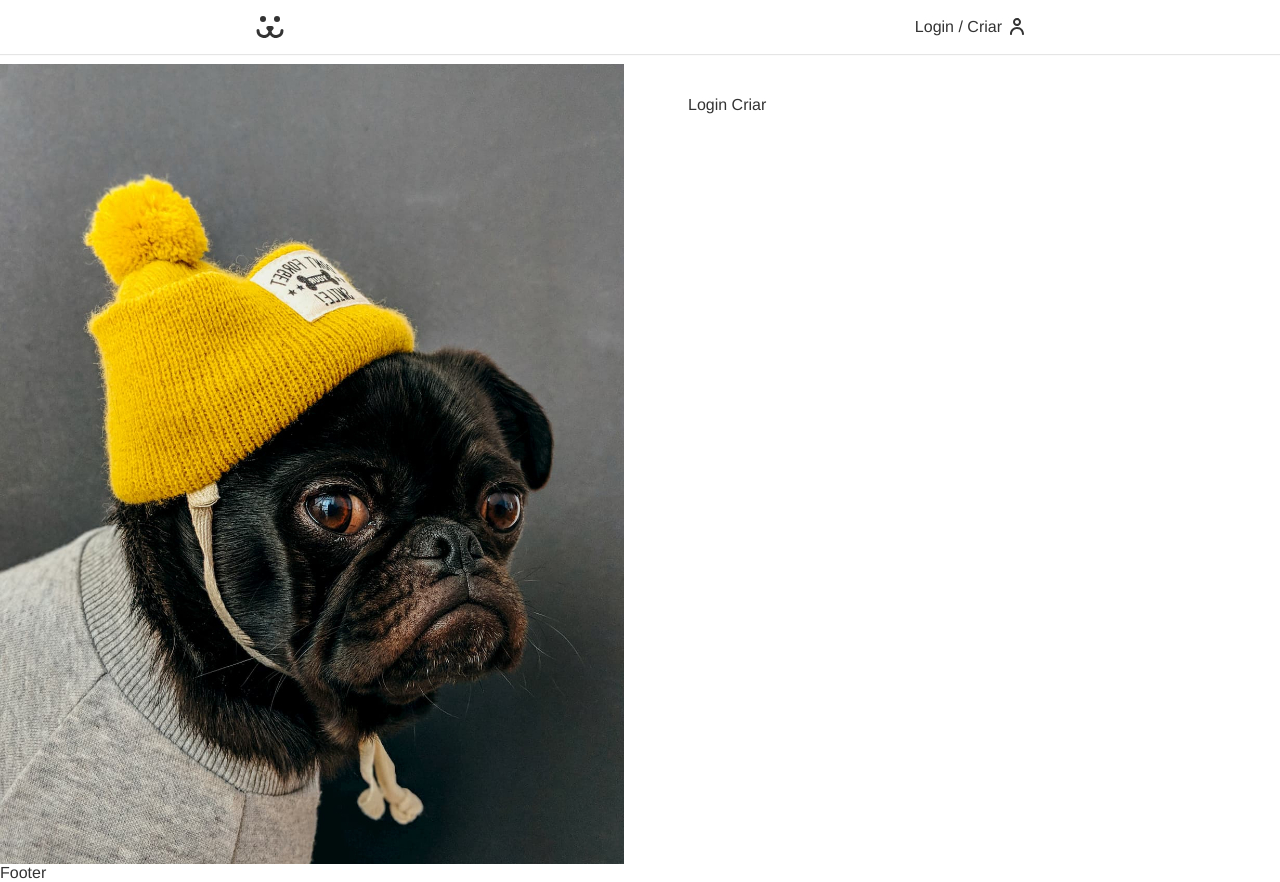
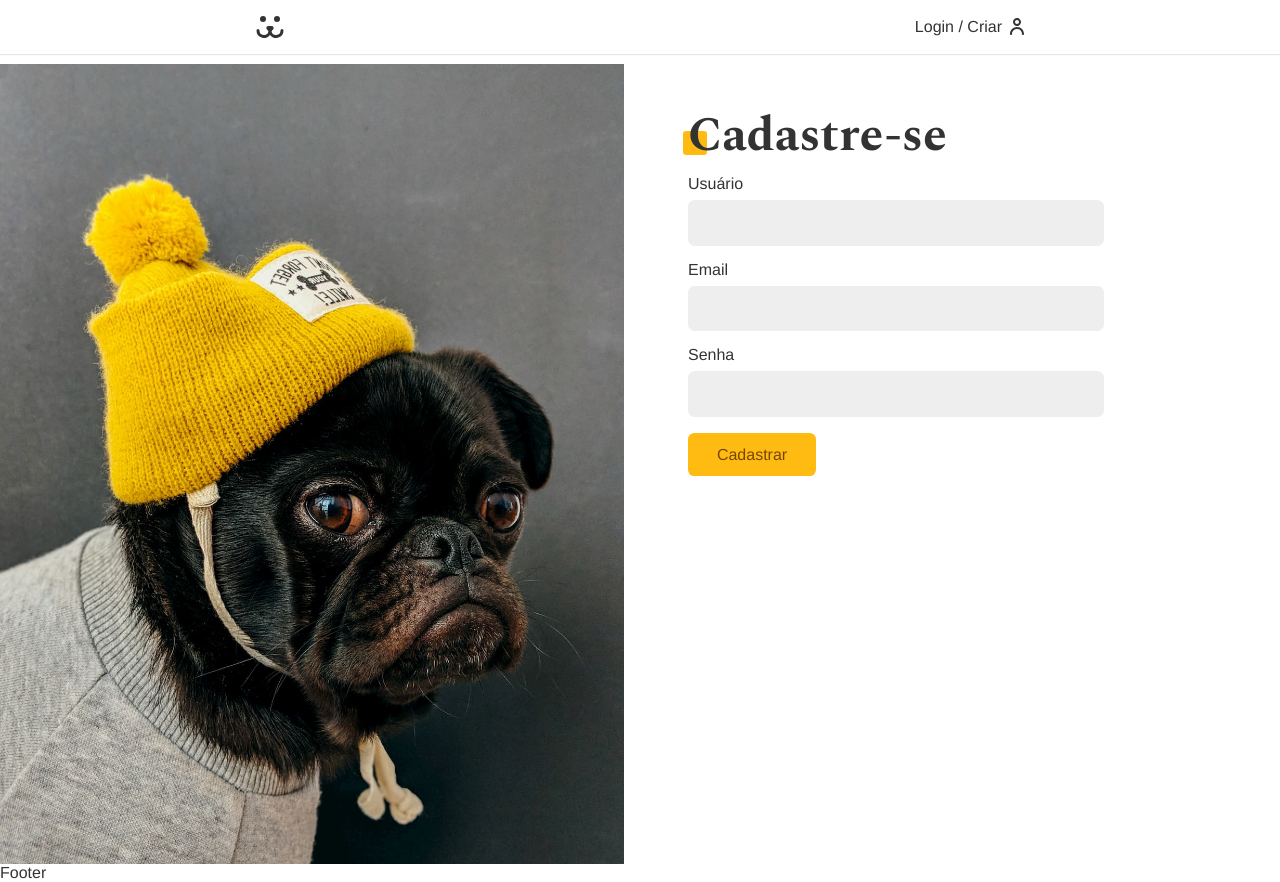
Before and after one commit to VitorLS0/dogs-projeto-final-origamid, a React (Vite) app: page /login/criar in a window 1280 px wide. Built offline with nearby package versions, Linux system fonts and the light colour scheme.

Commit message:
Feat create user

```diff
--- a/src/Components/Login/LoginCreate.jsx
+++ b/src/Components/Login/LoginCreate.jsx
@@ -1,9 +1,39 @@
-import React from 'react'
+import React from "react";
+import Input from "../Forms/Input";
+import Button from "../Forms/Button";
+import useForm from "../../Hooks/useForm";
+import { USER_POST } from "../../api";
+import { UserContext } from "../../UserContext";
 
 const LoginCreate = () => {
+  const username = useForm();
+  const email = useForm("email");
+  const password = useForm();
+
+  const { userLogin } = React.useContext(UserContext);
+
+  async function handleSubmit(event) {
+    event.preventDefault();
+    const { url, options } = USER_POST({
+      username: username.value,
+      email: email.value,
+      password: password.value,
+    });
+    const response = await fetch(url, options);
+    if (response.ok) userLogin(username.value, password.value);
+  }
+
   return (
-    <div>Login Criar</div>
-  )
-}
+    <section className="animeLeft">
+      <h1 className="title">Cadastre-se</h1>
+      <form onSubmit={handleSubmit}>
+        <Input label="Usuário" type="text" name="username" {...username} />
+        <Input label="Email" type="email" name="email" {...email} />
+        <Input label="Senha" type="password" name="password" {...password} />
+        <Button>Cadastrar</Button>
+      </form>
+    </section>
+  );
+};
 
-export default LoginCreate
+export default LoginCreate;
--- a/src/Hooks/useForm.jsx
+++ b/src/Hooks/useForm.jsx
@@ -5,6 +5,11 @@ const types = {
     regex:
       /^(([^<>()[\]\\.,;:\s@"]+(\.[^<>()[\]\\.,;:\s@"]+)*)|.(".+"))@((\[[0-9]{1,3}\.[0-9]{1,3}\.[0-9]{1,3}\.[0-9]{1,3}\])|(([a-zA-Z\-0-9]+\.)+[a-zA-Z]{2,}))$/,
     message: "Preencha um email válido",
+  },
+  password: {
+    regex: /^(?=.*\d)(?=.*[a-z])(?=.*[A-Z])[0-9a-zA-Z]{8,}$/,
+    message:
+      "A senha precisa ter 1 caracter maiúsculo, 1 minúsculo e 1 dígito. Com no mínimo 8 caracteres.",
   },
 };
 
@@ -27,7 +32,7 @@ const useForm = (type) => {
   }
 
   function onChange({ target }) {
-    if(error) validate(target.value);
+    if (error) validate(target.value);
     setValue(target.value);
   }
 
--- a/src/api.jsx
+++ b/src/api.jsx
@@ -36,3 +36,16 @@ export function USER_GET(token) {
         },
       };
 }
+
+export function USER_POST(body) {
+  return {
+      url: API_URL + "/api/user",
+      options: {
+        method: "POST",
+        headers: {
+          "Content-Type": "application/json",
+        },
+        body: JSON.stringify(body),
+      },
+    };
+}
```
